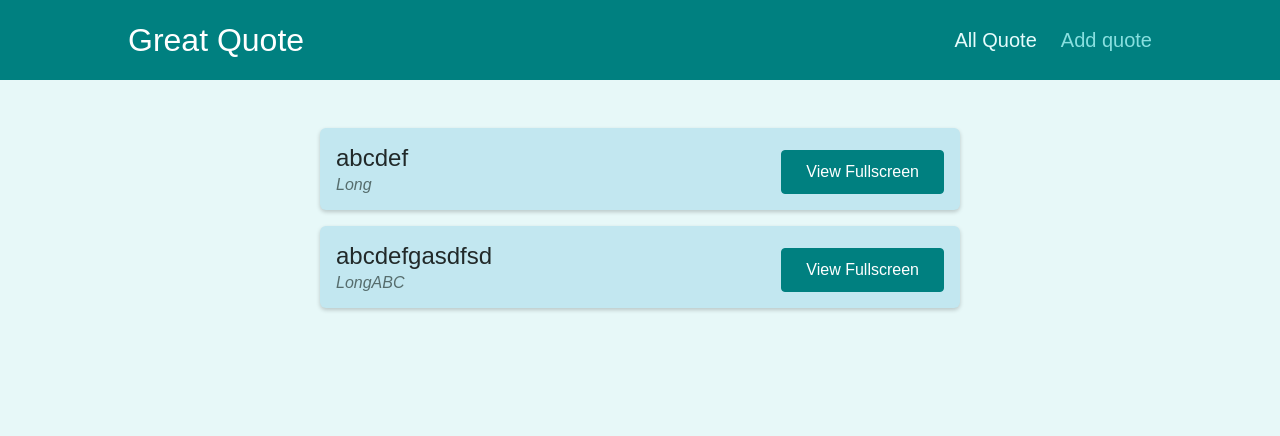
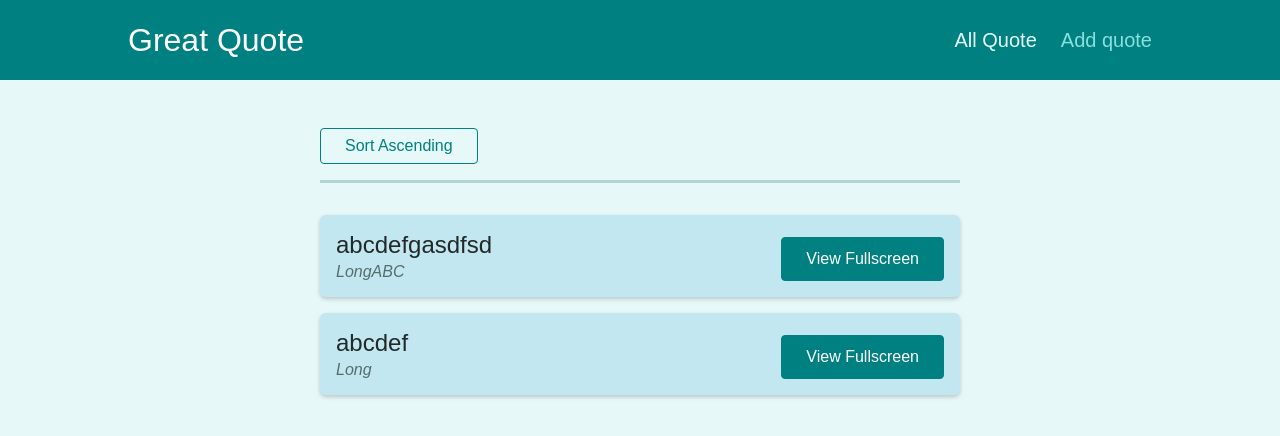
Before and after one commit to trlong357/section20-2, a React (Create React App) app: page /quotes in a window 1280 px wide. Shown: the top 436 px of the page. Built offline with nearby package versions, Linux system fonts and the light colour scheme.

Commit message:
284. Working with queryParams

```diff
--- a/src/components/quotes/QuoteList.js
+++ b/src/components/quotes/QuoteList.js
@@ -1,13 +1,43 @@
 import { Fragment } from "react";
+import { useHistory, useLocation } from "react-router-dom";
 
 import QuoteItem from "./QuoteItem";
 import classes from "./QuoteList.module.css";
 
+const sortQuotes = (quotes, ascending) => {
+  return quotes.sort((quoteA, quoteB) => {
+    if (ascending) {
+      return quoteA.id > quoteB.id ? 1 : -1;
+    } else {
+      return quoteA.id < quoteB.id ? 1 : -1;
+    }
+  });
+};
+
 const QuoteList = (props) => {
+  const history = useHistory();
+  const location = useLocation();
+
+  const queryParams = new URLSearchParams(location.search);
+  //built-in constructor function browser
+
+  const isSortingAscending = queryParams.get("sort") === "asc";
+
+  const changeSortingHandler = () => {
+    history.push("/quotes?sort=" + (isSortingAscending ? "desc" : "asc"));
+  };
+
+  const sortedQuotes = sortQuotes(props.quotes, isSortingAscending);
+
   return (
     <Fragment>
+      <div className={classes.sorting}>
+        <button onClick={changeSortingHandler}>
+          Sort {isSortingAscending ? "Descending" : "Ascending"}
+        </button>
+      </div>
       <ul className={classes.list}>
-        {props.quotes.map((quote) => (
+        {sortedQuotes.map((quote) => (
           <QuoteItem
             key={quote.id}
             id={quote.id}
```
Also changed, not shown: 1 other file (tests, documents, lock files or other folders).
